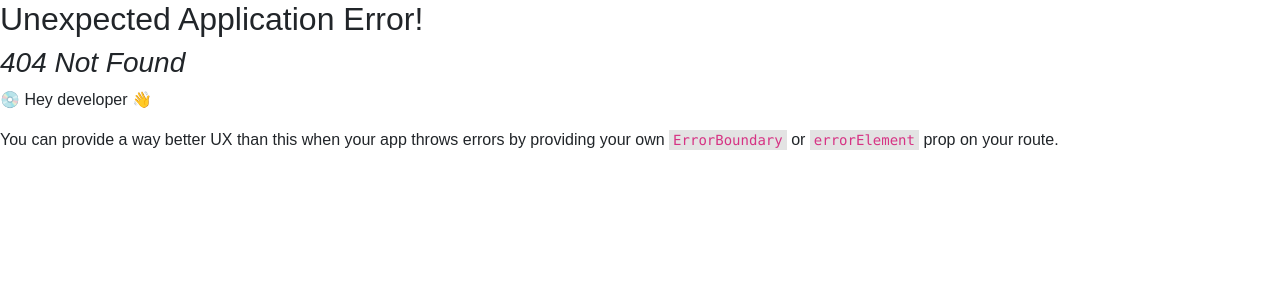
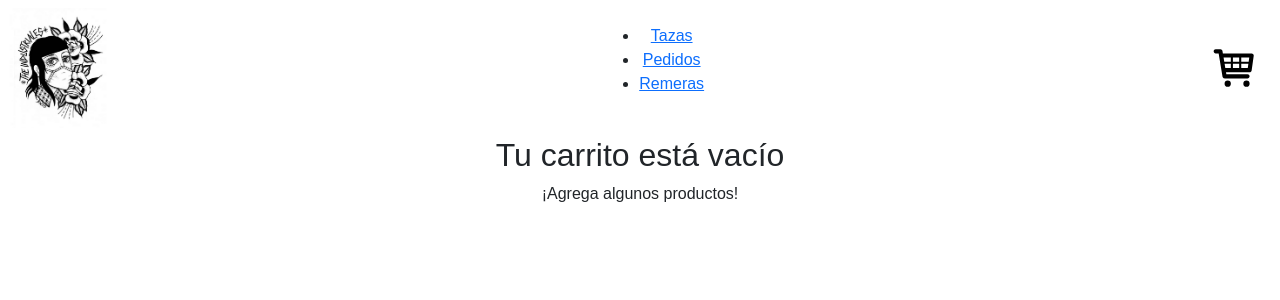
Before and after one commit to nazcuy/the_industriales, a React (Create React App) app: page /cart in a window 1280 px wide. Before the commit this address had no page. Shown: the top 300 px of the page. Built offline with nearby package versions, Linux system fonts and the light colour scheme.

Commit message:
Subo actualizaciones Cart y Context

```diff
--- /dev/null
+++ b/src/components/cart/cart.jsx
@@ -0,0 +1,54 @@
+import React from 'react';
+import { useCart } from '../../components/context/CartContext';
+import './cart.scss';
+
+const Cart = () => {
+  const { cart, removeItem, clearCart, getTotalPrice } = useCart();
+
+  if (cart.length === 0) {
+    return (
+      <div className="cart-empty">
+        <h2>Tu carrito está vacío</h2>
+        <p>¡Agrega algunos productos!</p>
+      </div>
+    );
+  }
+
+  return (
+    <div className="cart">
+      <h2>Tu Carrito de Compras</h2>
+
+      {cart.map(item => (
+        <div key={item.id} className="cart-item">
+          <img src={item.imagen} alt={item.nombre} width="60" />
+          <div className="item-info">
+            <h3>{item.nombre}</h3>
+            <p>Precio: ${item.price || 0}</p>
+            <p>Cantidad: {item.quantity}</p>
+            <button
+              onClick={() => removeItem(item.id)}
+              className="remove-btn"
+            >
+              Eliminar
+            </button>
+          </div>
+        </div>
+      ))}
+
+      <div className="cart-total">
+        <h3>Total: ${getTotalPrice()}</h3>
+      </div>
+
+      <div className="cart-actions">
+        <button onClick={clearCart} className="clear-btn">
+          Vaciar Carrito
+        </button>
+        <button className="checkout-btn">
+          Finalizar Compra
+        </button>
+      </div>
+    </div>
+  );
+};
+
+export default Cart;
--- a/src/components/common/CartWidget/CartWidget.jsx
+++ b/src/components/common/CartWidget/CartWidget.jsx
@@ -1,12 +1,18 @@
 import React from 'react';
 import { TiShoppingCart } from "react-icons/ti";
+import { useCart } from '../../context/CartContext';
 import './CartWidget.scss';
 
 const CartWidget = () => {
+  const { getTotalQuantity } = useCart();
+  const totalQuantity = getTotalQuantity();
+
   return (
     <div className="cart-widget">
       <TiShoppingCart className="cart-icon" />
-      <span className="cart-count">3</span>
+      {totalQuantity > 0 && (
+      <span className="cart-count">{totalQuantity}</span>
+      )}
     </div>
   );
 };
--- /dev/null
+++ b/src/components/context/CartContext.js
@@ -0,0 +1,61 @@
+import React, { createContext, useContext, useState } from 'react';
+
+const CartContext = createContext();
+
+export const useCart = () => {
+  const context = useContext(CartContext);
+  if (!context) {
+    throw new Error('useCart debe usarse dentro de un CartProvider');
+  }
+  return context;
+};
+
+export const CartProvider = ({ children }) => {
+  const [cart, setCart] = useState([]);
+
+  const addItem = (item, quantity) => {
+    setCart(prevCart => {
+      const existingItem = prevCart.find(cartItem => cartItem.id === item.id);
+      if (existingItem) {
+        return prevCart.map(cartItem =>
+          cartItem.id === item.id
+            ? { ...cartItem, quantity: cartItem.quantity + quantity }
+            : cartItem
+        );
+      } else {
+        return [...prevCart, { ...item, quantity }];
+      }
+    });
+  };
+
+  const removeItem = (itemId) => {
+    setCart(prevCart => prevCart.filter(item => item.id !== itemId));
+  };
+
+  const clearCart = () => {
+    setCart([]);
+  };
+
+  const getTotalQuantity = () => {
+    return cart.reduce((total, item) => total + item.quantity, 0);
+  };
+
+  const getTotalPrice = () => {
+    return cart.reduce((total, item) => total + item.price * item.quantity, 0);
+  };
+
+  const value = {
+    cart,
+    addItem,
+    removeItem,
+    clearCart,
+    getTotalQuantity,
+    getTotalPrice,
+  };
+
+  return (
+    <CartContext.Provider value={value}>
+      {children}
+    </CartContext.Provider>
+  );
+};
--- a/src/components/layout/NavBar/NavBar.jsx
+++ b/src/components/layout/NavBar/NavBar.jsx
@@ -27,7 +27,9 @@ const Navbar = () => {
         ))
         }
       </ul>
-      <CartWidget />
+      <Link to="/cart">
+        <CartWidget />
+      </Link>
     </nav>
   );
 };
--- a/src/components/products/ItemDetailContainer.jsx
+++ b/src/components/products/ItemDetailContainer.jsx
@@ -12,15 +12,15 @@ import remeras3 from '../../assets/images/remeras/3.jpg';
 import ItemDetail from './ItemDetail/ItemDetail';
 
 const productos = [
-  { id: 1, nombre: 'Pedido 1', categoria: 'pedidos', imagen: pedidos1 },
-  { id: 2, nombre: 'Pedido 2', categoria: 'pedidos', imagen: pedidos2 },
-  { id: 3, nombre: 'Pedido 3', categoria: 'pedidos', imagen: pedidos3 },
-  { id: 4, nombre: 'Taza 1', categoria: 'tazas', imagen: tazas1 },
-  { id: 5, nombre: 'Taza 2', categoria: 'tazas', imagen: tazas2 },
-  { id: 6, nombre: 'Taza 3', categoria: 'tazas', imagen: tazas3 },
-  { id: 7, nombre: 'Remera 1', categoria: 'remeras', imagen: remeras1 },
-  { id: 8, nombre: 'Remera 2', categoria: 'remeras', imagen: remeras2 },
-  { id: 9, nombre: 'Remera 3', categoria: 'remeras', imagen: remeras3 },
+  { id: 1, nombre: 'Pedido 1', categoria: 'pedidos', imagen: pedidos1, price: 2500 },
+  { id: 2, nombre: 'Pedido 2', categoria: 'pedidos', imagen: pedidos2, price: 2800 },
+  { id: 3, nombre: 'Pedido 3', categoria: 'pedidos', imagen: pedidos3, price: 3200 },
+  { id: 4, nombre: 'Taza 1', categoria: 'tazas', imagen: tazas1, price: 1500 },
+  { id: 5, nombre: 'Taza 2', categoria: 'tazas', imagen: tazas2, price: 1800 },
+  { id: 6, nombre: 'Taza 3', categoria: 'tazas', imagen: tazas3, price: 2000 },
+  { id: 7, nombre: 'Remera 1', categoria: 'remeras', imagen: remeras1, price: 3500 },
+  { id: 8, nombre: 'Remera 2', categoria: 'remeras', imagen: remeras2, price: 3800 },
+  { id: 9, nombre: 'Remera 3', categoria: 'remeras', imagen: remeras3, price: 4200 },
 ];
 
 const ItemDetailContainer = () => {
--- a/src/components/products/ItemListContainer/ItemListContainer.jsx
+++ b/src/components/products/ItemListContainer/ItemListContainer.jsx
@@ -14,15 +14,15 @@ import ItemList from '../ItemList/ItemList';
 /*/import Item from '../Item/Item'; */
 
 const productos = [
-  { id: 1, nombre: 'Pedido 1', categoria: 'pedidos', imagen: pedidos1 },
-  { id: 2, nombre: 'Pedido 2', categoria: 'pedidos', imagen: pedidos2 },
-  { id: 3, nombre: 'Pedido 3', categoria: 'pedidos', imagen: pedidos3 },
-  { id: 4, nombre: 'Taza 1', categoria: 'tazas', imagen: tazas1 },
-  { id: 5, nombre: 'Taza 2', categoria: 'tazas', imagen: tazas2 },
-  { id: 6, nombre: 'Taza 3', categoria: 'tazas', imagen: tazas3 },
-  { id: 7, nombre: 'Remera 1', categoria: 'remeras', imagen: remeras1 },
-  { id: 8, nombre: 'Remera 2', categoria: 'remeras', imagen: remeras2 },
-  { id: 9, nombre: 'Remera 3', categoria: 'remeras', imagen: remeras3 },
+  { id: 1, nombre: 'Pedido 1', categoria: 'pedidos', imagen: pedidos1, price: 2500 },
+  { id: 2, nombre: 'Pedido 2', categoria: 'pedidos', imagen: pedidos2, price: 2800 },
+  { id: 3, nombre: 'Pedido 3', categoria: 'pedidos', imagen: pedidos3, price: 3200 },
+  { id: 4, nombre: 'Taza 1', categoria: 'tazas', imagen: tazas1, price: 1500 },
+  { id: 5, nombre: 'Taza 2', categoria: 'tazas', imagen: tazas2, price: 1800 },
+  { id: 6, nombre: 'Taza 3', categoria: 'tazas', imagen: tazas3, price: 2000 },
+  { id: 7, nombre: 'Remera 1', categoria: 'remeras', imagen: remeras1, price: 3500 },
+  { id: 8, nombre: 'Remera 2', categoria: 'remeras', imagen: remeras2, price: 3800 },
+  { id: 9, nombre: 'Remera 3', categoria: 'remeras', imagen: remeras3, price: 4200 },
 ];
 
 const ItemListContainer = ({ saludo }) => {
--- a/src/index.js
+++ b/src/index.js
@@ -3,7 +3,10 @@ import ReactDOM from 'react-dom/client';
 import { RouterProvider } from 'react-router-dom';
 import router from './routes';
 import './assets/styles/main.scss';
+import { CartProvider } from './components/context/CartContext';
 
 ReactDOM.createRoot(document.getElementById('root')).render(
-  <RouterProvider router={router} />
+  <CartProvider>
+    <RouterProvider router={router} />
+  </CartProvider>
 )
--- a/src/routes.jsx
+++ b/src/routes.jsx
@@ -2,6 +2,7 @@ import { createBrowserRouter } from 'react-router-dom';
 import App from './App';
 import ItemListContainer from './components/products/ItemListContainer/ItemListContainer.jsx';
 import ItemDetailContainer from './components/products/ItemDetailContainer.jsx';
+import Cart from './components/cart/cart.jsx';
 
 const router = createBrowserRouter([
   {
@@ -11,6 +12,7 @@ const router = createBrowserRouter([
       { path: '/', element: <ItemListContainer saludo="¡Bienvenido a the industriales!" /> },
       { path: '/categoria/:categoryId', element: <ItemListContainer saludo="¡Bienvenido a the industriales!" /> },
       { path: '/item/:itemId', element: <ItemDetailContainer /> },
+      { path: '/cart', element: <Cart /> },
     ],
   },
 ]);
```
Also changed, not shown: src/components/cart/cart.scss (added), src/components/cart/checkoutForm.jsx (added).
